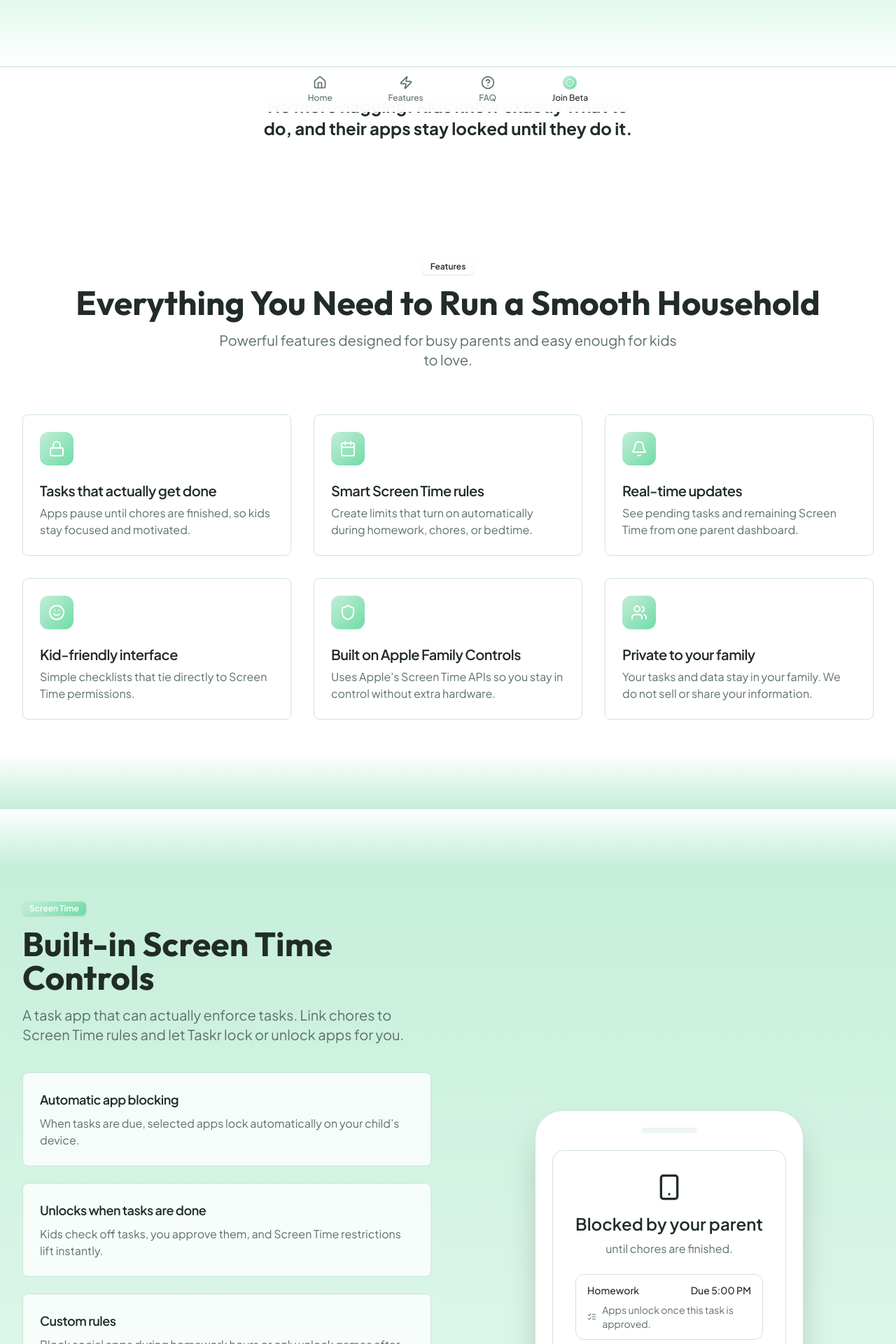
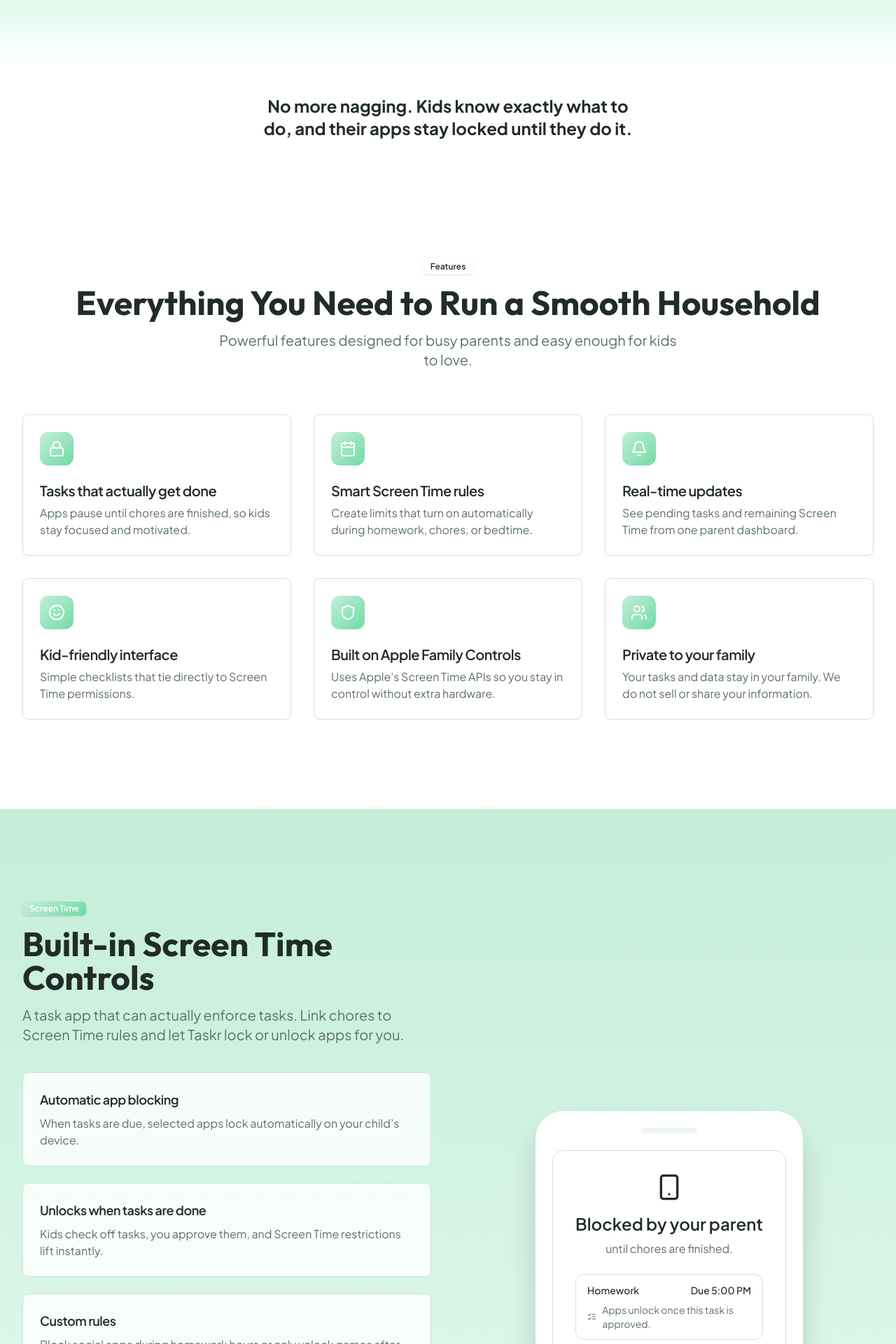
Before and after one commit to johnnywalker100/taskrsite, a Next.js app: page / in a window 1280 px wide. Shown: the part 640-2560 px from the top of the page at 70% size. Built offline with nearby package versions, Linux system fonts and the light colour scheme.

Commit message:
Remove bottom nav, simplify gradient transitions to hero only

```diff
--- /dev/null
+++ b/src/components/Layout.tsx
@@ -0,0 +1,59 @@
+import Link from "next/link";
+import { CheckCircle2 } from "lucide-react";
+
+interface LayoutProps {
+  children: React.ReactNode;
+}
+
+export default function Layout({ children }: LayoutProps) {
+  return (
+    <>
+      {children}
+      <footer className="bg-white border-t border-mint-light/30 py-12">
+        <div className="max-w-7xl mx-auto px-4 sm:px-6 lg:px-8">
+          <div className="grid grid-cols-1 md:grid-cols-4 gap-8 mb-8">
+            <div>
+              <Link href="/" className="flex items-center gap-2 mb-4">
+                <div className="w-8 h-8 rounded-lg gradient-mint flex items-center justify-center">
+                  <CheckCircle2 className="w-5 h-5 text-white" />
+                </div>
+                <span className="text-xl font-bold">Taskr</span>
+              </Link>
+              <p className="text-sm text-muted-foreground">
+                Making family tasks and Screen Time management simple.
+              </p>
+            </div>
+
+            <div>
+              <h3 className="font-semibold mb-4">Product</h3>
+              <ul className="space-y-2 text-sm text-muted-foreground">
+                <li><Link href="/#features" className="hover:text-foreground transition-colors">Features</Link></li>
+                <li><Link href="/#faq" className="hover:text-foreground transition-colors">FAQ</Link></li>
+              </ul>
+            </div>
+
+            <div>
+              <h3 className="font-semibold mb-4">Get in Touch</h3>
+              <ul className="space-y-2 text-sm text-muted-foreground">
+                <li><Link href="/#early-access" className="hover:text-foreground transition-colors">Join Beta</Link></li>
+                <li><Link href="/#early-access" className="hover:text-foreground transition-colors">Contact</Link></li>
+              </ul>
+            </div>
+
+            <div>
+              <h3 className="font-semibold mb-4">Legal</h3>
+              <ul className="space-y-2 text-sm text-muted-foreground">
+                <li><Link href="/terms" className="hover:text-foreground transition-colors">Terms of Service</Link></li>
+                <li><Link href="/privacy" className="hover:text-foreground transition-colors">Privacy Policy</Link></li>
+              </ul>
+            </div>
+          </div>
+
+          <div className="border-t border-mint-light/30 pt-8 text-center text-sm text-muted-foreground">
+            <p>© 2025 Taskr. All rights reserved.</p>
+          </div>
+        </div>
+      </footer>
+    </>
+  );
+}
--- a/src/pages/_app.tsx
+++ b/src/pages/_app.tsx
@@ -1,12 +1,13 @@
 import { Toaster } from "@/components/ui/toaster";
+import Layout from "@/components/Layout";
 import "@/styles/globals.css";
 import type { AppProps } from "next/app";
 
 export default function App({ Component, pageProps }: AppProps) {
   return (
-    <>
+    <Layout>
       <Component {...pageProps} />
       <Toaster />
-    </>
+    </Layout>
   );
 }
--- a/src/pages/index.tsx
+++ b/src/pages/index.tsx
@@ -1,5 +1,5 @@
 
-import { CheckCircle2, Calendar, Bell, Sparkles, Shield, Smile, ArrowRight, Menu, X, Lock, Smartphone, ListChecks, Users, Home as HomeIcon, HelpCircle, Zap } from "lucide-react";
+import { CheckCircle2, Calendar, Bell, Sparkles, Shield, Smile, ArrowRight, Menu, X, Lock, Smartphone, ListChecks, Users } from "lucide-react";
 import { Button } from "@/components/ui/button";
 import { Card, CardDescription, CardHeader, CardTitle } from "@/components/ui/card";
 import { Badge } from "@/components/ui/badge";
@@ -235,7 +235,7 @@ export default function Home() {
         </p>
       </section>
 
-      <section id="features" className="py-20 lg:py-32 bg-white section-fade-bottom">
+      <section id="features" className="py-20 lg:py-32 bg-white">
         <div className="max-w-7xl mx-auto px-4 sm:px-6 lg:px-8">
           <div className="text-center mb-16">
             <Badge className="mb-4 bg-mint-light text-mint-dark">Features</Badge>
@@ -261,7 +261,7 @@ export default function Home() {
         </div>
       </section>
 
-      <section id="screen-time" className="py-20 lg:py-32 gradient-mint-soft section-fade-top">
+      <section id="screen-time" className="py-20 lg:py-32 gradient-mint-soft">
         <div className="max-w-7xl mx-auto px-4 sm:px-6 lg:px-8">
           <div className="grid lg:grid-cols-2 gap-12 items-center">
             <div>
@@ -347,7 +347,7 @@ export default function Home() {
         </div>
       </section>
 
-      <section id="comparison" className="py-20 lg:py-32 bg-white section-fade-top section-fade-bottom">
+      <section id="comparison" className="py-20 lg:py-32 bg-white">
         <div className="max-w-5xl mx-auto px-4 sm:px-6 lg:px-8">
           <div className="text-center mb-12">
             <Badge className="mb-4 bg-mint-light text-mint-dark">Why Taskr</Badge>
@@ -415,7 +415,7 @@ export default function Home() {
         </div>
       </section>
 
-      <section id="early-access" className="py-20 lg:py-32 gradient-mint-soft section-fade-top">
+      <section id="early-access" className="py-20 lg:py-32 gradient-mint-soft">
         <div className="max-w-4xl mx-auto px-4 sm:px-6 lg:px-8 text-center">
           <h2 className="text-4xl sm:text-5xl font-bold text-foreground mb-6">Join Early Families Testing Taskr</h2>
           <p className="text-xl text-muted-foreground mb-10">
@@ -432,77 +432,6 @@ export default function Home() {
         </div>
       </section>
 
-      <footer className="bg-white border-t border-mint-light/30 py-12 pb-28">
-        <div className="max-w-7xl mx-auto px-4 sm:px-6 lg:px-8">
-          <div className="grid grid-cols-1 md:grid-cols-4 gap-8 mb-8">
-            <div>
-              <div className="flex items-center gap-2 mb-4">
-                <div className="w-8 h-8 rounded-lg gradient-mint flex items-center justify-center">
-                  <CheckCircle2 className="w-5 h-5 text-white" />
-                </div>
-                <span className="text-xl font-bold">Taskr</span>
-              </div>
-              <p className="text-sm text-muted-foreground">
-                Making family tasks and Screen Time management simple.
-              </p>
-            </div>
-
-            <div>
-              <h3 className="font-semibold mb-4">Product</h3>
-              <ul className="space-y-2 text-sm text-muted-foreground">
-                <li><a href="#features" className="hover:text-foreground transition-colors">Features</a></li>
-                <li><a href="#faq" className="hover:text-foreground transition-colors">FAQ</a></li>
-              </ul>
-            </div>
-
-            <div>
-              <h3 className="font-semibold mb-4">Get in Touch</h3>
-              <ul className="space-y-2 text-sm text-muted-foreground">
-                <li><a href="#early-access" className="hover:text-foreground transition-colors">Join Beta</a></li>
-                <li><a href="#early-access" className="hover:text-foreground transition-colors">Contact</a></li>
-              </ul>
-            </div>
-
-            <div>
-              <h3 className="font-semibold mb-4">Legal</h3>
-              <ul className="space-y-2 text-sm text-muted-foreground">
-                <li><Link href="/terms" className="hover:text-foreground transition-colors">Terms of Service</Link></li>
-                <li><Link href="/privacy" className="hover:text-foreground transition-colors">Privacy Policy</Link></li>
-              </ul>
-            </div>
-          </div>
-
-          <div className="border-t border-mint-light/30 pt-8 text-center text-sm text-muted-foreground">
-            <p>© 2025 Taskr. All rights reserved.</p>
-          </div>
-        </div>
-      </footer>
-
-      {/* Fixed bottom navigation */}
-      <nav className="fixed bottom-0 left-0 right-0 z-50 bg-white/95 backdrop-blur-md border-t border-mint-light/30 safe-area-bottom">
-        <div className="max-w-lg mx-auto px-4">
-          <div className="flex justify-around items-center h-16">
-            <a href="#" className="flex flex-col items-center gap-1 text-muted-foreground hover:text-mint-dark transition-colors py-2 px-3">
-              <HomeIcon className="w-5 h-5" />
-              <span className="text-xs font-medium">Home</span>
-            </a>
-            <a href="#features" className="flex flex-col items-center gap-1 text-muted-foreground hover:text-mint-dark transition-colors py-2 px-3">
-              <Zap className="w-5 h-5" />
-              <span className="text-xs font-medium">Features</span>
-            </a>
-            <a href="#faq" className="flex flex-col items-center gap-1 text-muted-foreground hover:text-mint-dark transition-colors py-2 px-3">
-              <HelpCircle className="w-5 h-5" />
-              <span className="text-xs font-medium">FAQ</span>
-            </a>
-            <a href="#early-access" className="flex flex-col items-center gap-1 text-mint-dark transition-colors py-2 px-3">
-              <div className="w-5 h-5 rounded-full gradient-mint flex items-center justify-center">
-                <CheckCircle2 className="w-3 h-3 text-white" />
-              </div>
-              <span className="text-xs font-medium">Join Beta</span>
-            </a>
-          </div>
-        </div>
-      </nav>
     </div>
     </>
   );
--- a/src/styles/globals.css
+++ b/src/styles/globals.css
@@ -89,37 +89,9 @@
     text-wrap: balance;
   }
 
-  /* Smooth section transitions */
-  .section-fade-top {
+  /* Smooth section transition from mint to white */
+  .section-mint-fade-bottom {
     position: relative;
-  }
-
-  .section-fade-top::before {
-    content: '';
-    position: absolute;
-    top: 0;
-    left: 0;
-    right: 0;
-    height: 80px;
-    background: linear-gradient(to bottom, hsl(0 0% 100%), transparent);
-    pointer-events: none;
-    z-index: 1;
-  }
-
-  .section-fade-bottom {
-    position: relative;
-  }
-
-  .section-fade-bottom::after {
-    content: '';
-    position: absolute;
-    bottom: 0;
-    left: 0;
-    right: 0;
-    height: 80px;
-    background: linear-gradient(to top, hsl(var(--mint-light)), transparent);
-    pointer-events: none;
-    z-index: 1;
   }
 
   .section-mint-fade-bottom::after {
@@ -133,9 +105,4 @@
     pointer-events: none;
     z-index: 1;
   }
-
-  /* Safe area for iOS devices */
-  .safe-area-bottom {
-    padding-bottom: env(safe-area-inset-bottom, 0px);
-  }
 }
```
